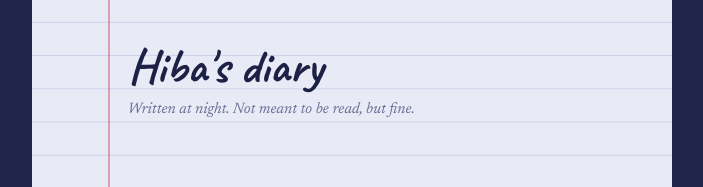
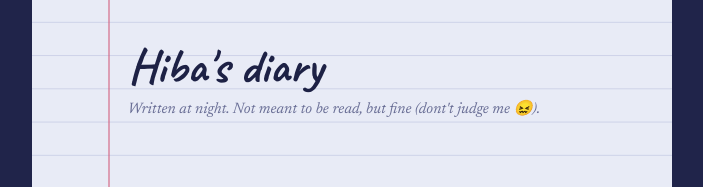
Before and after one commit to mohdsabahat/h-diary, a plain HTML site: page index.html in a window 1280 px wide. Shown: the top 187 px of the page, without its empty margins (288-991 px from the left). Drawn offline with Linux system fonts and the light colour scheme.

Commit message:
Update diary entry with additional text

```diff
--- a/index-2.html
+++ b/index.html
@@ -88,7 +88,7 @@
 <body>
 <header>
   <h1>Hiba's diary</h1>
-  <p>Written at night. Not meant to be read, but fine.</p>
+  <p>Written at night. Not meant to be read, but fine (dont't judge me 😖).</p>
 </header>
 <main id="entries"></main>
 <div class="status" id="status">Opening the notebook…</div>
```
